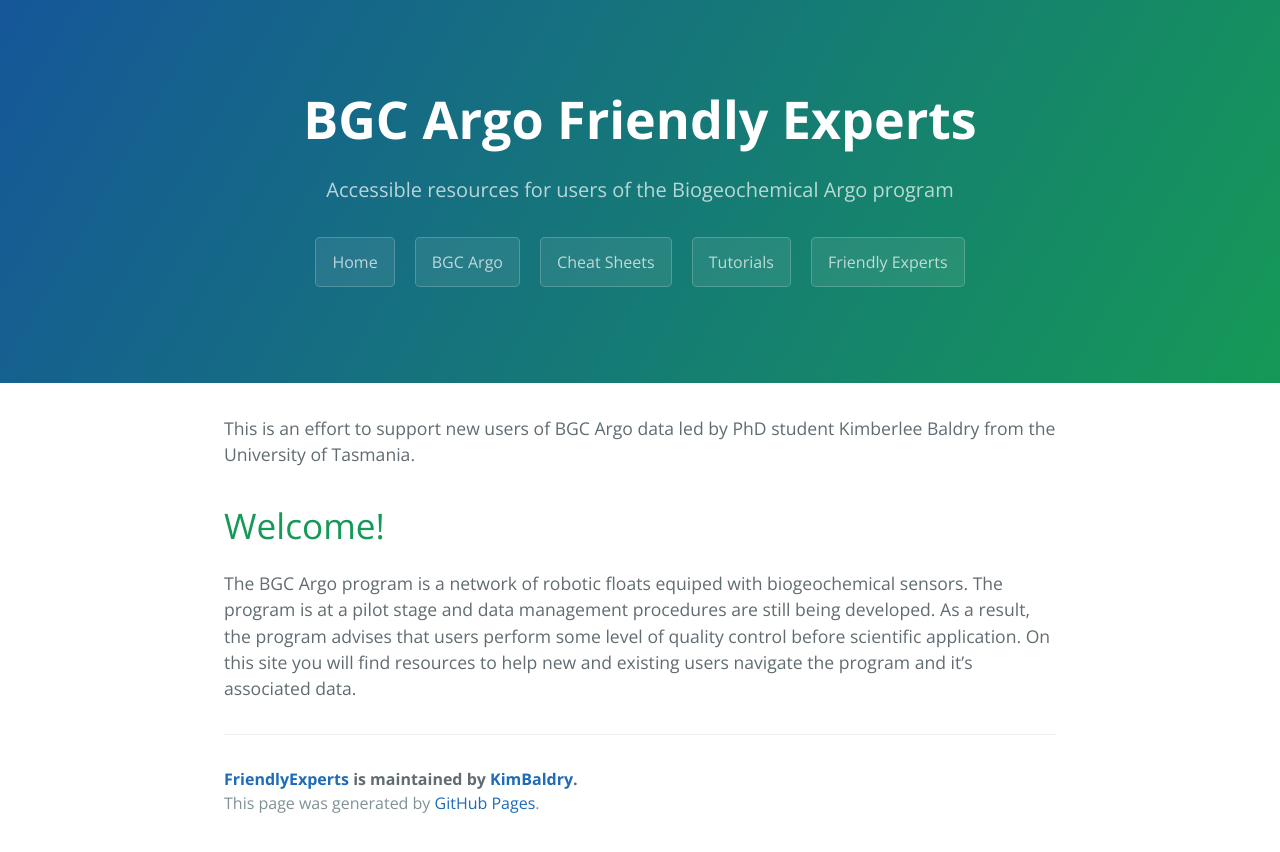
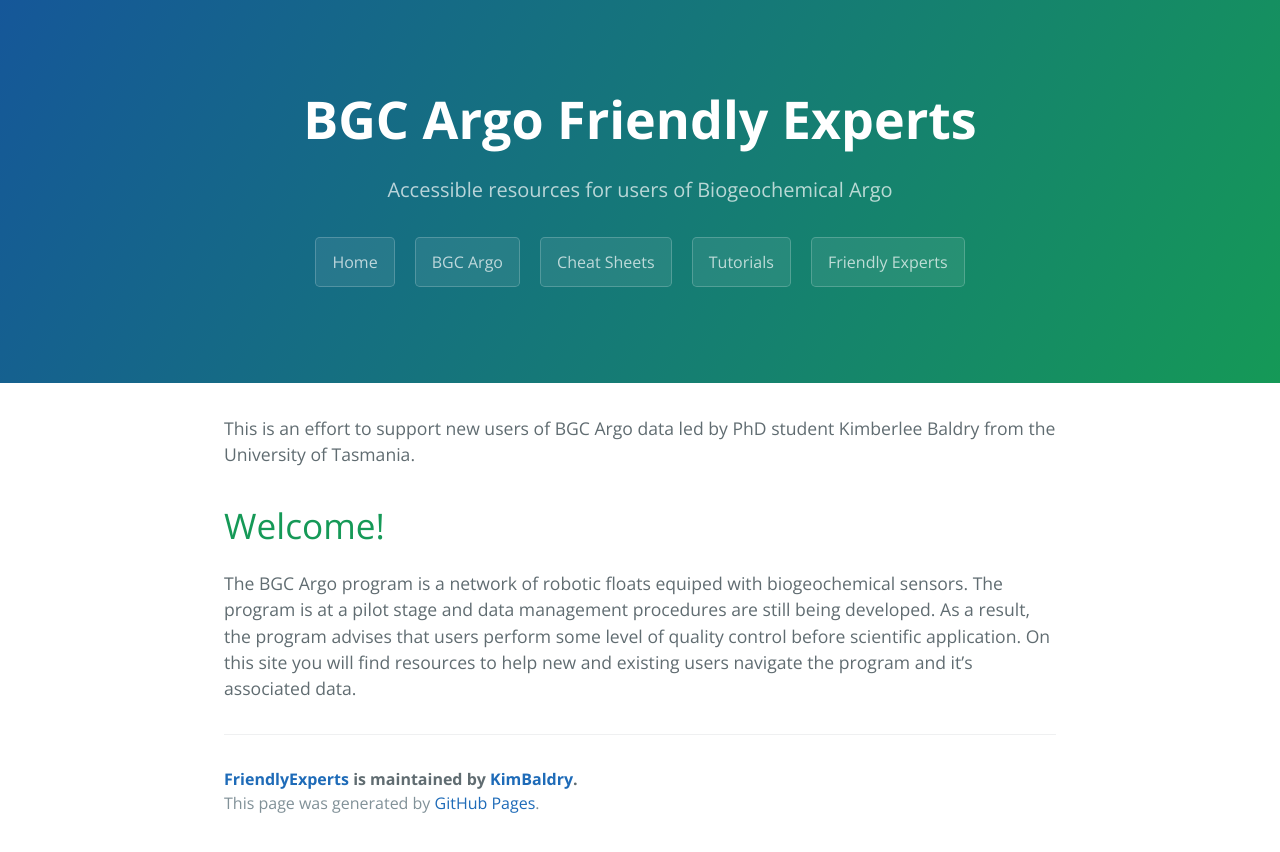
Before and after one commit to KimBaldry/FriendlyExperts, a Jekyll site: the page built from index.md, in a window 1280 px wide. Shown: the top 852 px of the page. Built offline with Jekyll 4.4.1, drawn with Linux system fonts in a browser that asks for light colours.

Commit message:
Update _config.yml

```diff
--- a/_config.yml
+++ b/_config.yml
@@ -1,5 +1,5 @@
 theme: jekyll-theme-cayman
 title: BGC Argo Friendly Experts
-description: Accessible resources for users of the Biogeochemical Argo program
+description: Accessible resources for users of Biogeochemical Argo
 show_downloads: true
 google_analytics:
```
